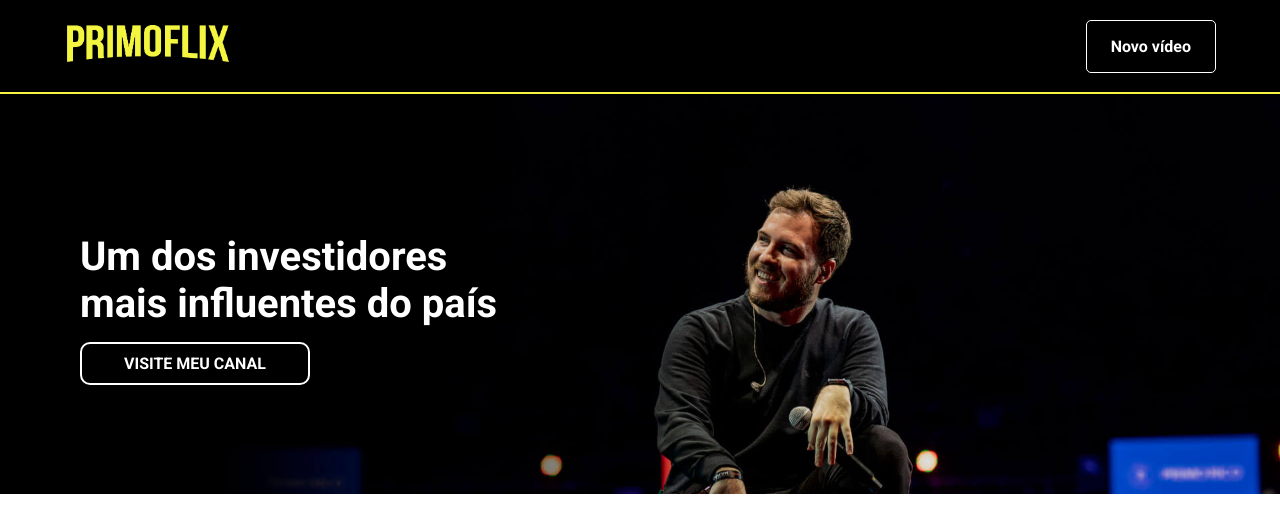
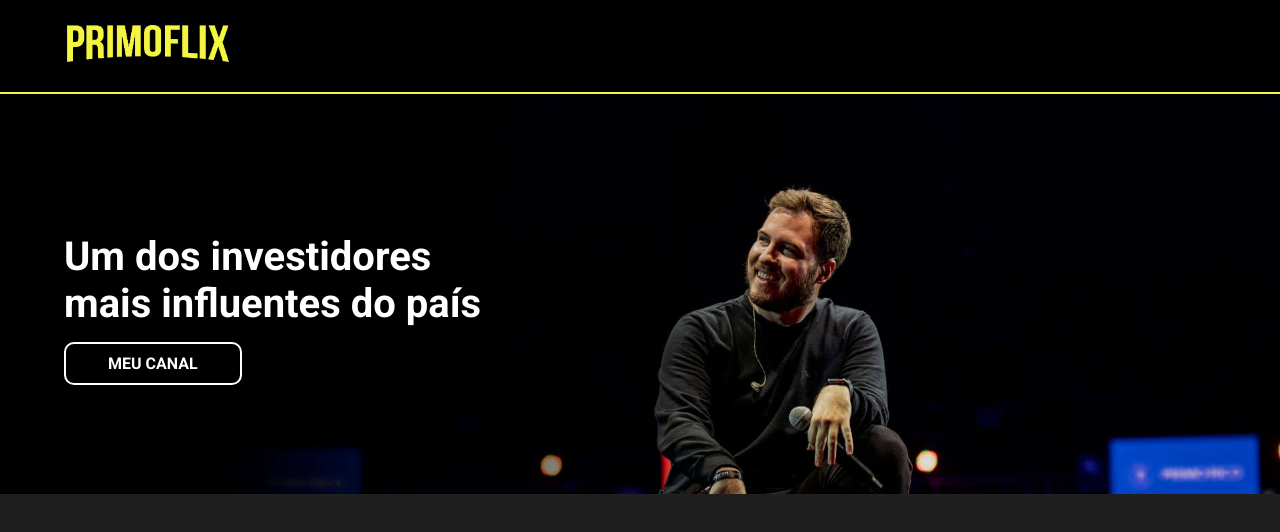
Before and after one commit to coelhoadler/primoflix, a React (Create React App) app: page / in a window 1280 px wide. Shown: the top 532 px of the page. Built offline with nearby package versions, Linux system fonts and the light colour scheme.

Commit message:
Criando styled component de link e ajustando o bg

```diff
--- a/public/index.html
+++ b/public/index.html
@@ -9,14 +9,14 @@
     <meta name="theme-color" content="#000000" />
     <meta
       name="description"
-      content="Site criado na imersão Alura que lista os vídeos do primo rico."
+      content="Site criado na imersão Alura que lista os vídeos do primo rico que estão na plataforma do Youtube."
     />
 
     <link rel="manifest" href="%PUBLIC_URL%/manifest.json" />
-    <title>Plataforma do Primo</title>
+    <title>Primoflix</title>
   </head>
   <body>
-    <noscript>Por favor, habilite o Javascript!</noscript>
+    <noscript>Por favor, habilite o Javascript para executar a página corretamente!</noscript>
     <div id="root"></div>
   </body>
 </html>
--- /dev/null
+++ b/src/components/banner-main/ButtonLink.tsx
@@ -0,0 +1,14 @@
+import styled from "styled-components";
+
+const ButtonLink = styled.button`
+    border: 2px solid var(--header-text-color);
+    color: var(--header-text-color);
+    padding: 10px 42px;
+    border-radius: 10px;
+    text-transform: uppercase;
+    font-weight: 700;
+    transition: .2s ease;
+    text-decoration: none;
+`;
+
+export default ButtonLink;
--- a/src/components/banner-main/index.css
+++ b/src/components/banner-main/index.css
@@ -3,23 +3,12 @@
     background: url('../../assets/BannerPrimoFeliz.jpg') no-repeat;
     background-size: cover;
     height: 400px;
-    padding: 7rem 5rem 0
+    padding: 7rem 5% 0;
 }
 
 .title {
-    color: white;
+    color: var(--header-text-color);
     font-size: 40px;
-}
-
-.button-youtubeChannel {
-    border: 2px solid var(--header-text-color);
-    color: var(--header-text-color);
-    padding: 10px 42px;
-    border-radius: 10px;
-    text-transform: uppercase;
-    font-weight: 700;
-    transition: .2s ease;
-    text-decoration: none;
 }
 
 @media (max-width: 800px) {
--- a/src/components/banner-main/index.tsx
+++ b/src/components/banner-main/index.tsx
@@ -1,5 +1,7 @@
 import React from 'react';
 import './index.css';
+
+import ButtonLink from './ButtonLink';
 
 function BannerMain() {
     return (
@@ -9,9 +11,9 @@ function BannerMain() {
                 <br />
                 mais influentes do país
             </h1>
-            <a href="https://www.youtube.com/user/thigas" className="button-youtubeChannel">
-                Visite meu canal
-            </a>
+            <ButtonLink as="a" href="https://www.youtube.com/user/thigas">
+                Meu canal
+            </ButtonLink>
         </div>
     );
 }
--- a/src/components/header/index.tsx
+++ b/src/components/header/index.tsx
@@ -14,12 +14,12 @@ function Header() {
                     src={LogoPrimo}
                     alt="Logotipo do primo" />
             </a>
-            <ButtonLink
+            {/* <ButtonLink
                 className="ButtonLink"
                 as="a"
                 href="/novo-video">
                 Novo vídeo
-            </ButtonLink>
+            </ButtonLink> */}
         </header>
     );
 }
--- a/src/index.css
+++ b/src/index.css
@@ -12,7 +12,7 @@
   --white: #FFFFFF;
   --frontEnd: #6BD1FF;
   --backEnd: #00C86F;
-
+  --bgColor: #1F1F1F;
   --header-text-color: #FFF;
 }
 
@@ -20,6 +20,7 @@ html,
 body {
   margin: 0;
   padding: 0;
+  background-color: var(--bgColor);
 }
 
 a {
```
Also changed, not shown: 1 other file (tests, documents, lock files or other folders).
